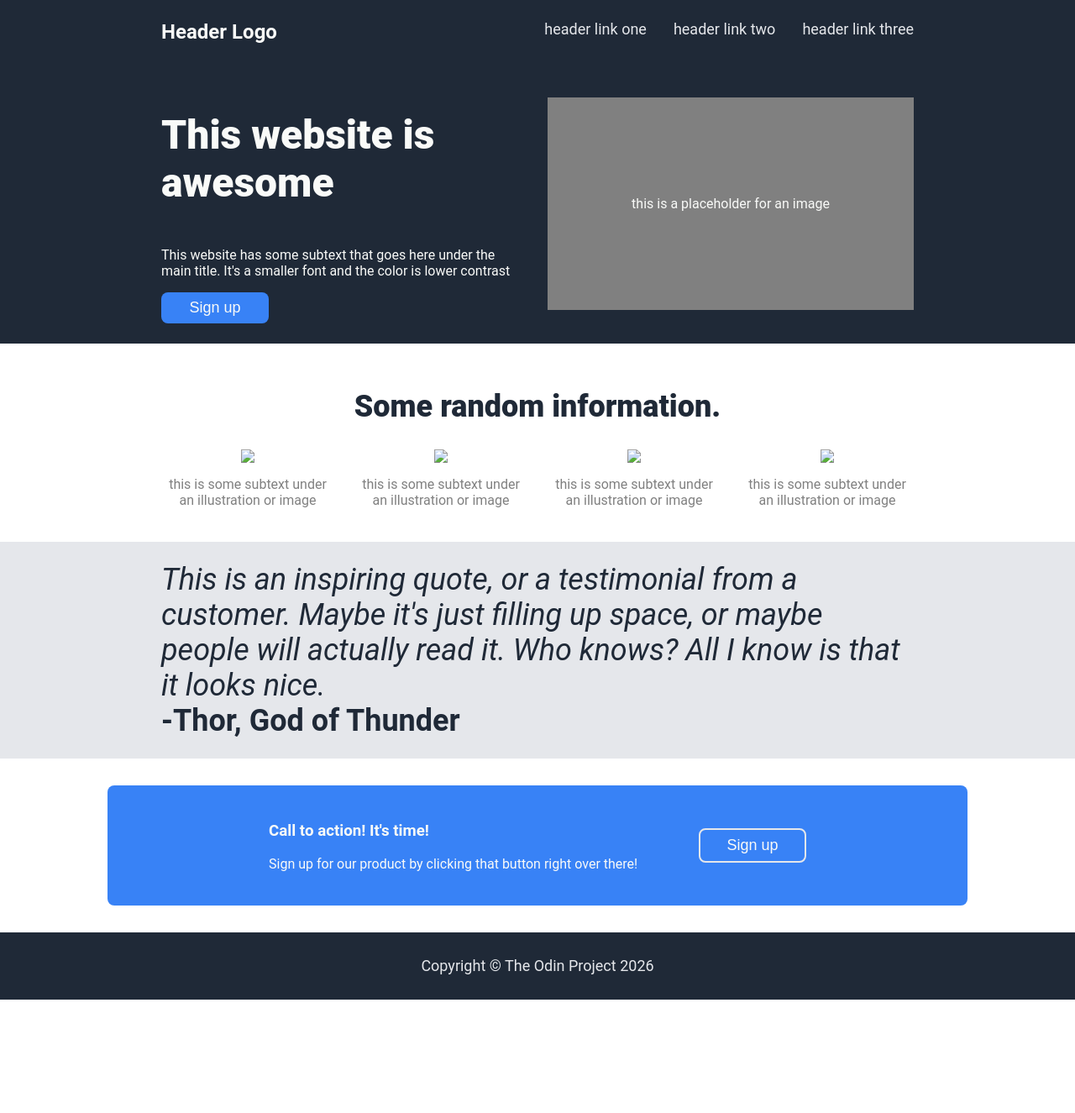
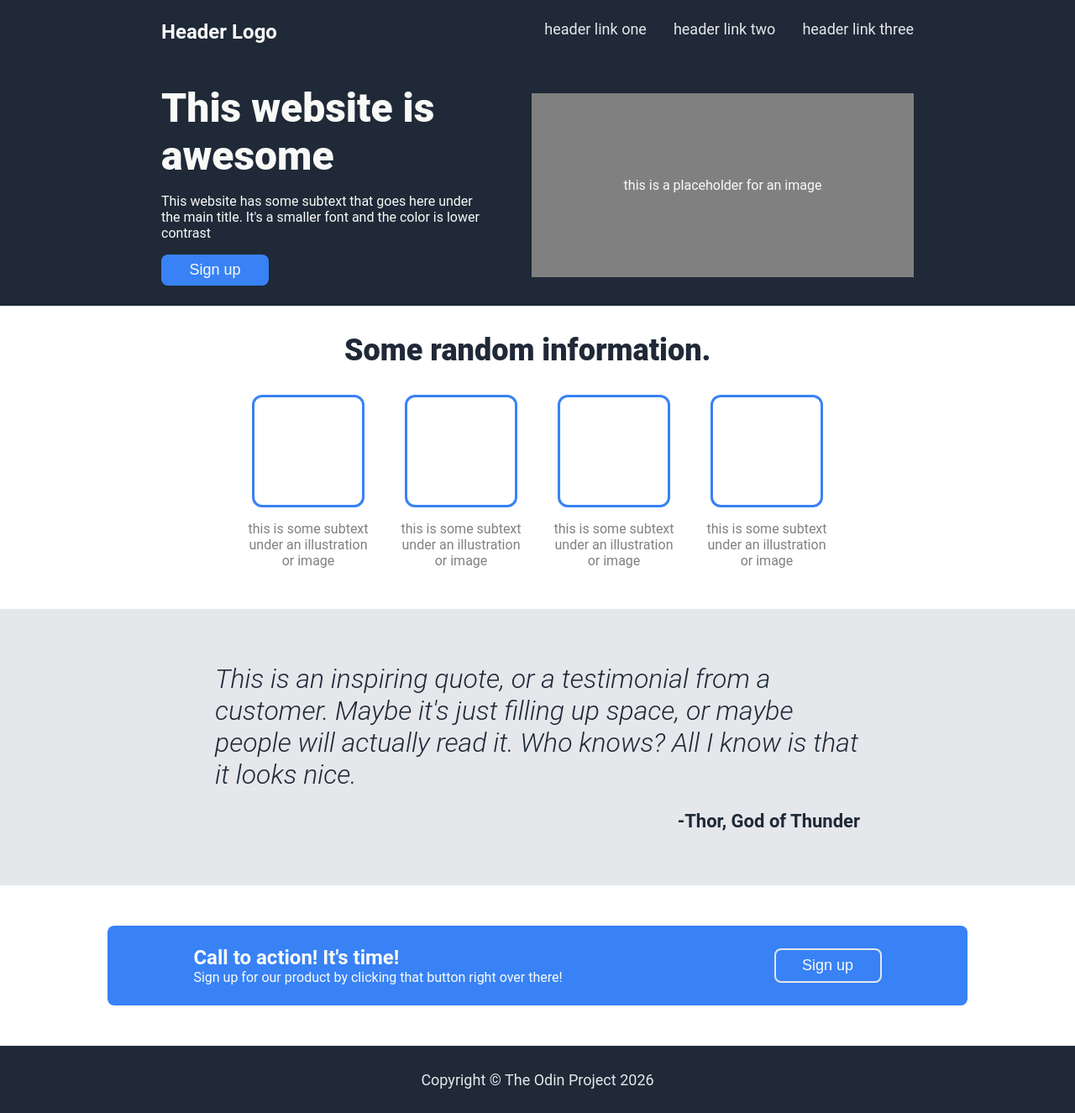
Before and after one commit to yossodin/odin-landing-page, a plain HTML site: page index.html in a window 1280 px wide. Shown: the whole page at 84% size. Before the commit the page ends 1190 px from the top, so only its background shows below. Drawn offline with Linux system fonts and the light colour scheme.

Commit message:
Finish style modeled on prompt

```diff
--- a/index.html
+++ b/index.html
@@ -30,19 +30,19 @@
             <h2>Some random information.</h2>
             <div class="images">
                 <div class="text">
-                    <img src="#">
+                    <div class="placeholder"></div>
                     <p>this is some subtext under an illustration or image</p>
                 </div>
                 <div class="text">
-                    <img src="#">
+                    <div class="placeholder"></div>
                     <p>this is some subtext under an illustration or image</p>
                 </div>
                 <div class="text">
-                    <img src="#">
+                    <div class="placeholder"></div>
                     <p>this is some subtext under an illustration or image</p>
                 </div>
                 <div class="text">
-                    <img src="#">
+                    <div class="placeholder"></div>
                     <p>this is some subtext under an illustration or image</p>
                 </div>
             </div>
--- a/style.css
+++ b/style.css
@@ -6,9 +6,11 @@ body {
     align-items: stretch;
     color: #f9faf8;
     margin: 0;
+    height: 100vh;
 }
 
 header {
+    flex: none;
     display: flex;
     justify-content: space-between;
     background-color: #1F2937;
@@ -16,13 +18,14 @@ header {
     font-size: 24px;
     font-weight: bold;
     padding: 24px 15%;
+
 }
 
 footer {
+    flex: 0 0 80px;
     background-color: #1F2937;
     color: #e5e7eb;
     font-size: 18px;
-    flex-basis: 80px;
     display: flex;
     justify-content: center;
     align-items: center;
@@ -39,6 +42,8 @@ button {
 }
 
 .header-links {
+    flex: none;
+    margin-left: auto;
     display: flex;
     gap: 32px;
 }
@@ -51,57 +56,72 @@ button {
 }
 
 .main {
+    flex: auto;
     display: flex;
     flex-direction: column;
+    justify-content: space-between;
 }
 
 .hero {
+    flex: auto;
     background-color: #1F2937;
     display: flex;
     justify-content: center;
-    gap: 24px;
+    align-items: center;
+    gap: 48px;
     padding: 24px 15%;
 }
 
 .hero .text {
+    flex: 1 1 410px;
     display: flex;
     flex-direction: column;
-    flex: 1 1 30%;
 }
 
 .hero .text h1 {
     font-size: 48px;
     color: #f9faf8;
     font-weight: 900;
+    margin: 0;
 }
 
 .hero-image {
-    flex: 1 1 30%;
+    flex: 1 3 410px;
     background-color: gray;
     display: flex;
     justify-content: center;
     align-items: center;
+    margin: 0;
+    padding: 100px 48px;
+}
+
+.hero-image p {
+    flex: auto;
 }
 
 .random-info {
-    flex: 1 1 30%;
+    flex: auto;
     display: flex;
     flex-direction: column;
     justify-content: center;
     align-items: center;
-    padding: 24px 15%;
+    padding: 32px 15%;
+    gap: 32px;
 }
 
 .random-info h2 {
     color: #1f2937;
     font-size: 36px;
     font-weight: 900;
+    width: 460px;
+    margin: 0;
 }
 
 .images {
+    flex: auto;
     display: flex;
     justify-content: center;
-    gap: 24px;
+    gap: 32px;
 }
 
 .images .text {
@@ -114,27 +134,60 @@ button {
 .images .text p {
     color: gray;
     text-align: center;
+    width: 150px;
+}
+
+.images .placeholder {
+    height: 128px;
+    width: 128px;
+    border: 3px solid #3882f6;
+    border-radius: 12px;
 }
 
 .quote {
+    flex: auto;
     display: flex;
     flex-direction: column;
-    padding: 24px 15%;
+    justify-content: center;
+    padding: 64px 20%;
     background-color: #e5e7eb;
     color: #1f2937;
-    font-size: 36px;
+    gap: 24px;
+}
+
+.quote em {
+    font-size: 32px;
+    font-weight: 300;
+}
+
+.quote strong {
+    font-size: 22px;
+    align-self: flex-end;
 }
 
 .signup {
+    flex: auto;
     display: flex;
-    padding: 24px 15%;
+    padding: 24px 8%;
     justify-content: space-between;
     align-items: center;
     background-color: #3882f6;
-    margin: 32px 10%;
+    margin: 48px 10%;
     border-radius: 8px;
+    gap: 64px;
+}
+
+.signup h3 {
+    font-size: 1.5rem;
+    margin: auto;
+}
+
+.signup p {
+    width: 440px;
+    margin: auto;
 }
 
 .signup button {
     border: 2px solid #e5e7eb;
+    width: 128px;
 }
```
